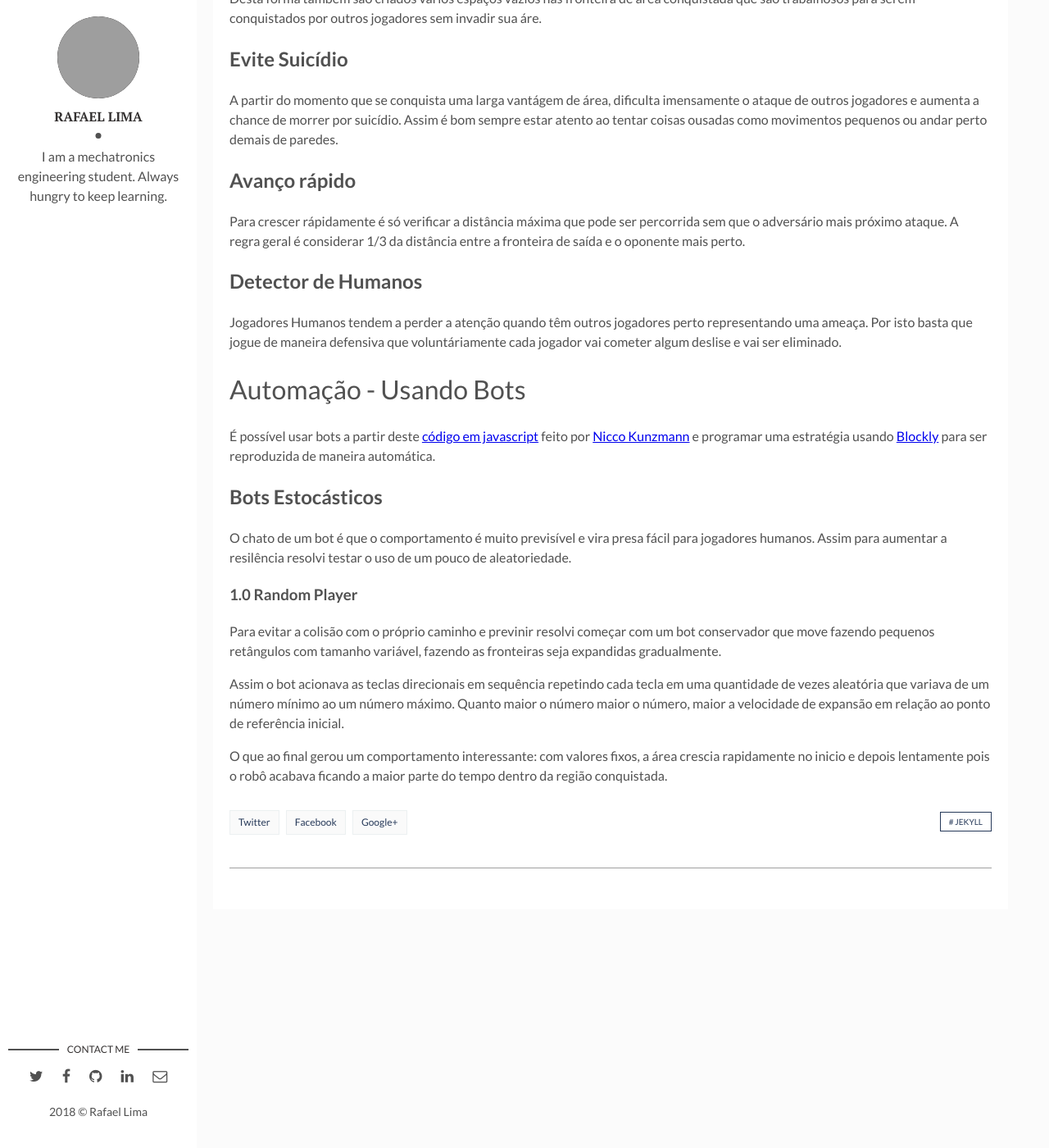
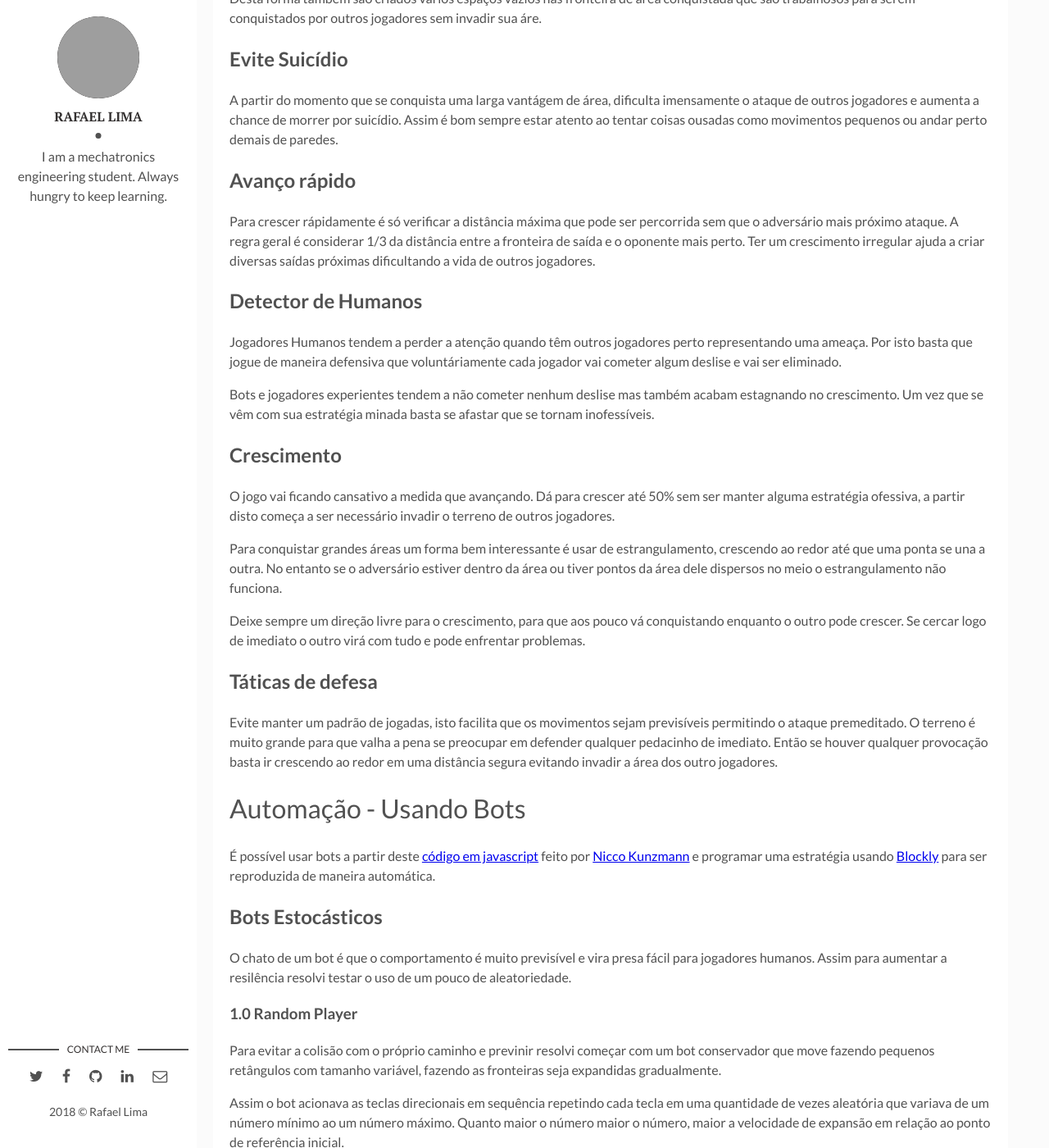
Before and after one commit to akafael/akafael.github.io, a Jekyll site: the page built from _posts/2018-12-01-hacking-paperio.md, in a window 1280 px wide and 1400 px high, scrolled down 1027 px. Shown: the whole window at 82% size. Built offline with Jekyll 4.4.1, drawn with Linux system fonts in a browser that asks for light colours; comment, search, counter and statistics services are not loaded; some of the changed text lies outside the part shown; grey boxes are pictures that could not be loaded.

Commit message:
Novos posts

```diff
--- a/_posts/2018-12-01-hacking-paperio.md
+++ b/_posts/2018-12-01-hacking-paperio.md
@@ -50,11 +50,25 @@ A partir do momento que se conquista uma larga vantágem de área, dificulta ime
 
 ## Avanço rápido
 
-Para crescer rápidamente é só verificar a distância máxima que pode ser percorrida sem que o adversário mais próximo ataque. A regra geral é considerar 1/3 da distância entre a fronteira de saída e o oponente mais perto.
+Para crescer rápidamente é só verificar a distância máxima que pode ser percorrida sem que o adversário mais próximo ataque. A regra geral é considerar 1/3 da distância entre a fronteira de saída e o oponente mais perto. Ter um crescimento irregular ajuda a criar diversas saídas próximas dificultando a vida de outros jogadores.
 
 ## Detector de Humanos
 
 Jogadores Humanos tendem a perder a atenção quando têm outros jogadores perto representando uma ameaça. Por isto basta que jogue de maneira defensiva que voluntáriamente cada jogador vai cometer algum deslise e vai ser eliminado.
+
+Bots e jogadores experientes tendem a não cometer nenhum deslise mas também acabam estagnando no crescimento. Um vez que se vêm com sua estratégia minada basta se afastar que se tornam inofessíveis.
+
+## Crescimento
+
+O jogo vai ficando cansativo a medida que avançando. Dá para crescer até 50% sem ser manter alguma estratégia ofessiva, a partir disto começa a ser necessário invadir o terreno de outros jogadores.
+
+Para conquistar grandes áreas um forma bem interessante é usar de estrangulamento, crescendo ao redor até que uma ponta se una a outra. No entanto se o adversário estiver dentro da área ou tiver pontos da área dele dispersos no meio o estrangulamento não funciona.
+
+Deixe sempre um direção livre para o crescimento, para que aos pouco vá conquistando enquanto o outro pode crescer. Se cercar logo de imediato o outro virá com tudo e pode enfrentar problemas.
+
+## Táticas de defesa
+
+Evite manter um padrão de jogadas, isto facilita que os movimentos sejam previsíveis permitindo o ataque premeditado. O terreno é muito grande para que valha a pena se preocupar em defender qualquer pedacinho de imediato. Então se houver qualquer provocação basta ir crescendo ao redor em uma distância segura evitando invadir a área dos outro jogadores.
 
 # Automação - Usando Bots
 
@@ -71,3 +85,7 @@ Para evitar a colisão com o próprio caminho e previnir resolvi começar com um
 Assim o bot acionava as teclas direcionais em sequência repetindo cada tecla em uma quantidade de vezes aleatória que variava de um número mínimo ao um número máximo. Quanto maior o número maior o número, maior a velocidade de expansão em relação ao ponto de referência inicial.
 
 O que ao final gerou um comportamento interessante: com valores fixos, a área crescia rapidamente no inicio e depois lentamente pois o robô acabava ficando a maior parte do tempo dentro da região conquistada.
+
+## Walls
+
+Fazer um bot que se move perto das paredes sempre e vai comendo a partir das beradas até o meio.
```
Also changed, not shown: _posts/2018-12-08-terminator.md (added, +26 -0 lines).
